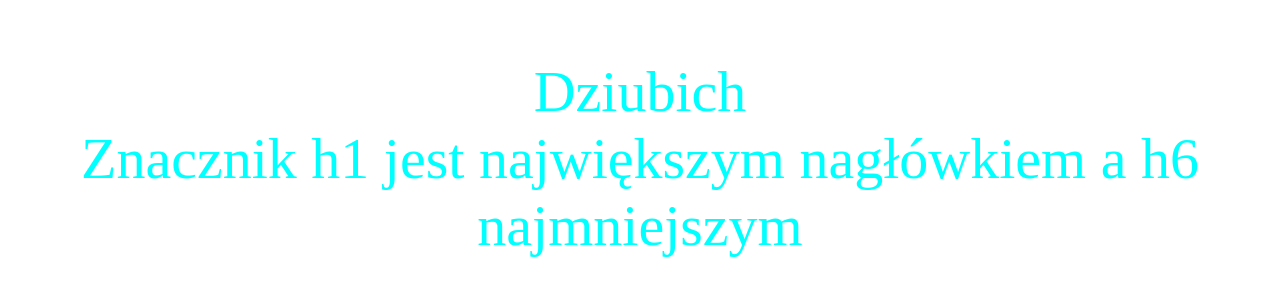
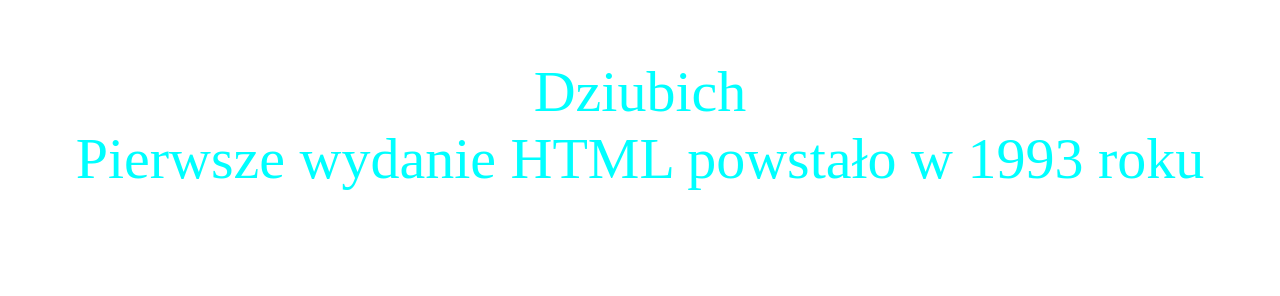
Before and after one commit to RDT1337/css, a plain HTML site: page Dziu_z5_3.html in a window 1280 px wide. Drawn offline with Linux system fonts and the light colour scheme.

Commit message:
Update Dziu_z5_3.html

```diff
--- a/Dziu_z5_3.html
+++ b/Dziu_z5_3.html
@@ -12,7 +12,7 @@
 			</style>
         </head>
         <body style="text-align:center;">
-			<p> Dziubich <br> Znacznik h1 jest największym nagłówkiem a h6 najmniejszym </p>
+			<p> Dziubich <br> Pierwsze wydanie HTML powstało w 1993 roku </p>
 
             <!--Jakub Dziubich 10-03-2023-->
         </body>
```
